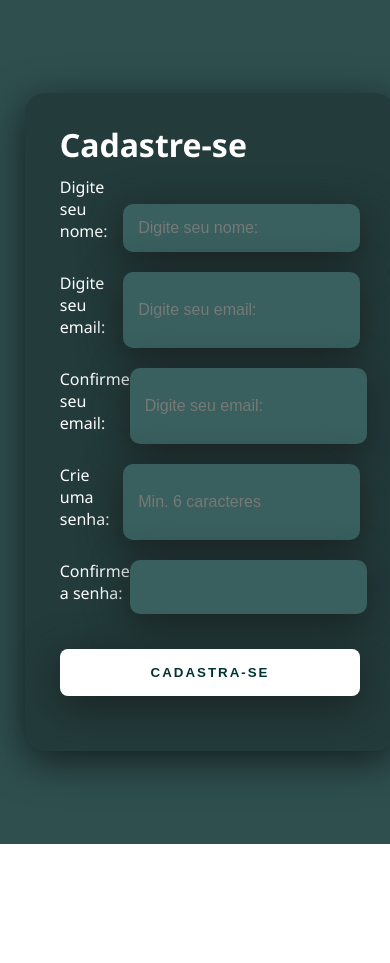
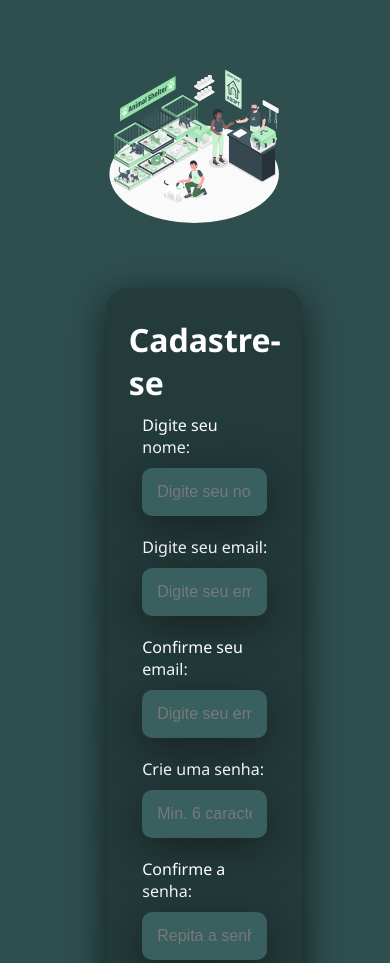
Before and after one commit to LevirMenezes/marketplace-pet, a plain HTML site: page marketplace-pet/cadastro.html in a window 390 px wide. Shown: the top 963 px of the page. Before the commit the page ends 844 px from the top, so only its background shows below. Drawn offline with Linux system fonts and the light colour scheme; a web font is replaced by a local one.

Commit message:
alterações da vitoria

```diff
--- a/marketplace-pet/cadastro.html
+++ b/marketplace-pet/cadastro.html
@@ -14,12 +14,13 @@
         <div class="imagem-cadastro">
             <img src="./assets/animais.svg" class="left-cadastro-imagem" alt="Img animação">
         </div>
+
+        <div class="right-cadastro">
             <div class="card-cadastro">
                 <h1>Cadastre-se</h1>
-            <div class="fieldset">
                     <div class="textfield">
-                    <label style="align-self: flex-start; align-items: flex-start; justify-content: flex-start;">Digite seu nome:</label>
-                    <input style="align-self: flex-end; align-items: flex-end; justify-content: flex-end" type="text" id="nome" placeholder="Digite seu nome:">
+                        <label >Digite seu nome:</label>
+                        <input type="text" id="nome" placeholder="Digite seu nome:">
                     </div>
                     <div class="textfield">
                         <label >Digite seu email:</label>
@@ -35,11 +36,10 @@
                     </div>
                     <div class="textfield">
                         <label >Confirme a senha:</label>
-                    <input type="password" id="senhaConfirmacaoCadastro" placeholder="">
+                        <input type="password" id="senhaConfirmacaoCadastro" placeholder="Repita a senha">
                     </div>
-            </div>
-
                 <button class="btn-cadastro">Cadastra-se</button>
             </div>
         </div>
+    </div>
 </body>
--- a/marketplace-pet/css/style-cadastro.css
+++ b/marketplace-pet/css/style-cadastro.css
@@ -16,12 +16,61 @@ body * {
     display: flex;
     justify-content: center;
     align-items: center;
+    flex-direction: row;
+}
+
+.imagem-cadastro {
+    width: 90vw;
+    height: 100vh;
+    display: flex;
+    justify-content: center;
+    align-items: center;
+    flex-direction: column;
+}
+
+.left-cadastro-imagem {
+    width: 45vw;
+}
+
+.right-cadastro {
+    width: 45vw;
+    height: 100vh;
+    display: flex;
+    align-items: center;
+}
+
+.cadastro {
+    width: 50vw;
+    display: flex;
+    justify-content: center;
+    flex-direction: column;
+    align-items: center;
+    margin-right: 100px;
+}
+
+.card-cadastro {
+    width: 50vw;
+    display: flex;
+    justify-content: center;
+    align-items: center;
+    flex-direction: column;
+    padding: 30px 35px;
+    background: #233b3b;
+    border-radius: 20px;
+    box-shadow: 0px 10px 40px #141f1f;
+    margin-right: 60px;
+}
+
+.card-cadastro>h1 {
+    color: #fff;
+    font-weight: 800;
+    margin: 0;
 }
 
 .textfield {
     width: 100%;
     display: flex;
-    flex-direction: row;
+    flex-direction: column;
     margin: 10px 0px;
     justify-content: space-between;
 }
@@ -47,42 +96,10 @@ body * {
     color: #767977;
 }
 
-.cadastro {
-    width: 50vw;
-    height: 100vh;
-    display: flex;
-    justify-content: center;
-    flex-direction: column;
-    align-items: center;
-}
-
-.cadastro>h1 {
-    font-size: 2vw;
-    color: #fff
-}
-
-.card-cadastro {
-    width: 95%;
-    display: flex;
-    flex-direction: column;
-    padding: 30px 35px;
-    background: #233b3b;
-    border-radius: 20px;
-    box-shadow: 0px 10px 40px #141f1f;
-    margin-left: 30px;
-}
-
-.card-cadastro>h1 {
-    color: #fff;
-    font-weight: 800;
-    margin: 0;
-}
-
 .btn-cadastro {
     width: 100%;
     padding: 16px 0px;
     margin: 25px;
-    justify-content: center;
     border: none;
     border-radius: 8px;
     outline: none;
@@ -96,7 +113,21 @@ body * {
     align-self: center;
 }
 
-.fieldset {
-    display: flex;
-    flex-direction: column;
+@media (max-width:600px) {
+    .main-cadastro {
+        flex-direction: column;
+        width: 100vw;
+        height: 130vh;
+    }
+
+    .imagem-cadastro {
+        display: flex;
+        justify-content: center;
+        align-items: center;
+        flex-direction: column;
+    }
+
+    .right-cadastro {
+        height: auto;
+    }
 }
--- a/marketplace-pet/css/style-login.css
+++ b/marketplace-pet/css/style-login.css
@@ -16,10 +16,11 @@ body * {
     display: flex;
     justify-content: center;
     align-items: center;
+    flex-direction: row;
 }
 
 .imagem {
-    width: 50vw;
+    width: 90vw;
     height: 100vh;
     display: flex;
     justify-content: center;
@@ -28,11 +29,11 @@ body * {
 }
 
 .left-login-imagem {
-    width: 40vw;
+    width: 45vw;
 }
 
 .right-login {
-    width: 50vw;
+    width: 45vw;
     height: 100vh;
     display: flex;
     align-items: center;
@@ -48,7 +49,7 @@ body * {
     background: #233b3b;
     border-radius: 20px;
     box-shadow: 0px 10px 40px #141f1f;
-    margin-right: 60px;
+    margin-right: 100px;
 }
 
 .card-login>h1 {
@@ -103,46 +104,17 @@ body * {
     align-self: center;
 }
 
-.fieldset {
-    display: flex;
-    flex-direction: column;
-}
-
-@media (max-widht: 950px) {
+@media (max-width:600px) {
     .main-login {
-        width: 85%;
         flex-direction: column;
+        width: 100vw;
+        height: 100vh;
     }
 
-    .imagem {
-        flex-direction: column;
-    }
-
-    .right-login {
+    .left-login-image {
+        display: flex;
+        justify-content: center;
+        align-items: center;
         flex-direction: column;
     }
 }
-
-@media (max-widht:600px) {
-    .main-login {
-        flex-direction: column;
-    }
-
-    .imagem {
-        width: 100;
-        height: auto;
-    }
-
-    .right-login {
-        width: 100;
-        height: auto;
-    }
-
-    .left-login-image {
-        width: 50vw;
-    }
-
-    .card-login {
-        width: 90vw;
-    }
-}
```
Also changed, not shown: marketplace-pet/carrinho.html (added, +13 -0 lines). Lines whose indentation alone changed are shown as unchanged.
